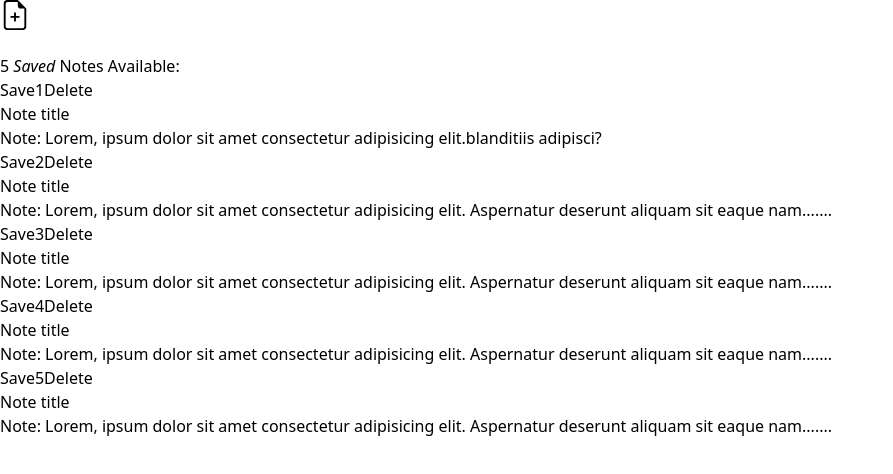
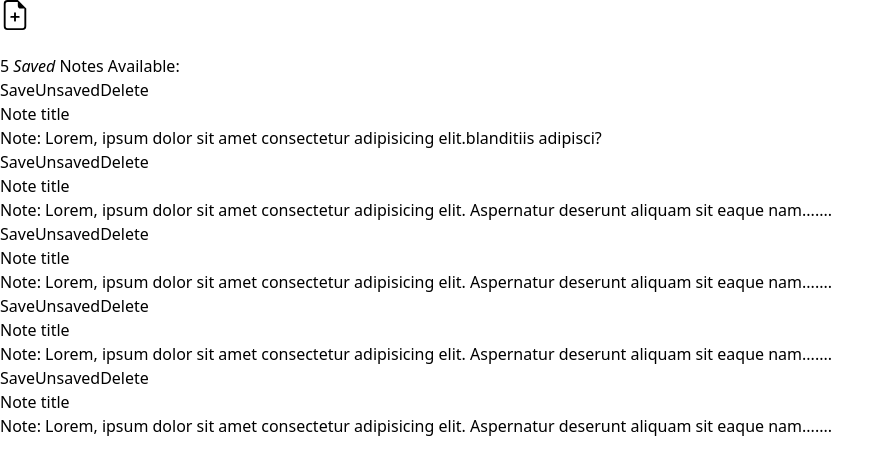
Before and after one commit to monyasau/Notes-app, a React (Vite) app: page / in a window 1280 px wide. Shown: the top 474 px of the page, without its empty margins (0-893 px from the left). Built offline with nearby package versions, Linux system fonts and the light colour scheme.

Commit message:
update: Added a code block to handle note save state

```diff
--- a/src/components/Note.jsx
+++ b/src/components/Note.jsx
@@ -4,6 +4,13 @@ let Note = ({ noteData }) => {
   let stringifiedNoteData = JSON.stringify(noteData);
   let deStringifiedNoteData = JSON.parse(localStorage.getItem(`data${noteData.id}`))
   const [saved,setSaved]=useState(noteData.id)
+
+  useEffect(() => {
+    deStringifiedNoteData && noteData.content==deStringifiedNoteData.content?
+          setSaved("saved")
+        :
+        setSaved("Unsaved")
+  }, [saved])
 
 
   return (
```
